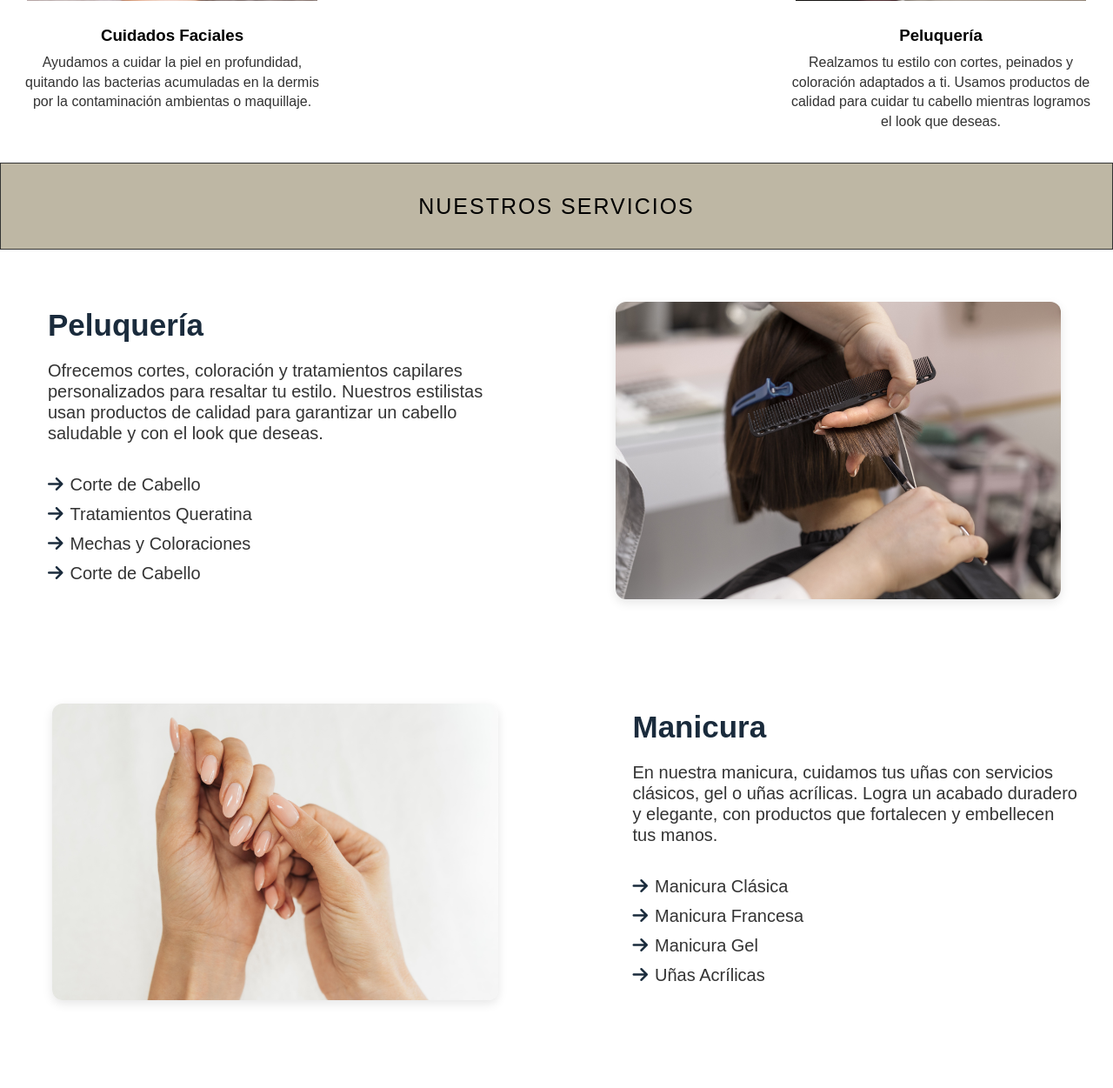
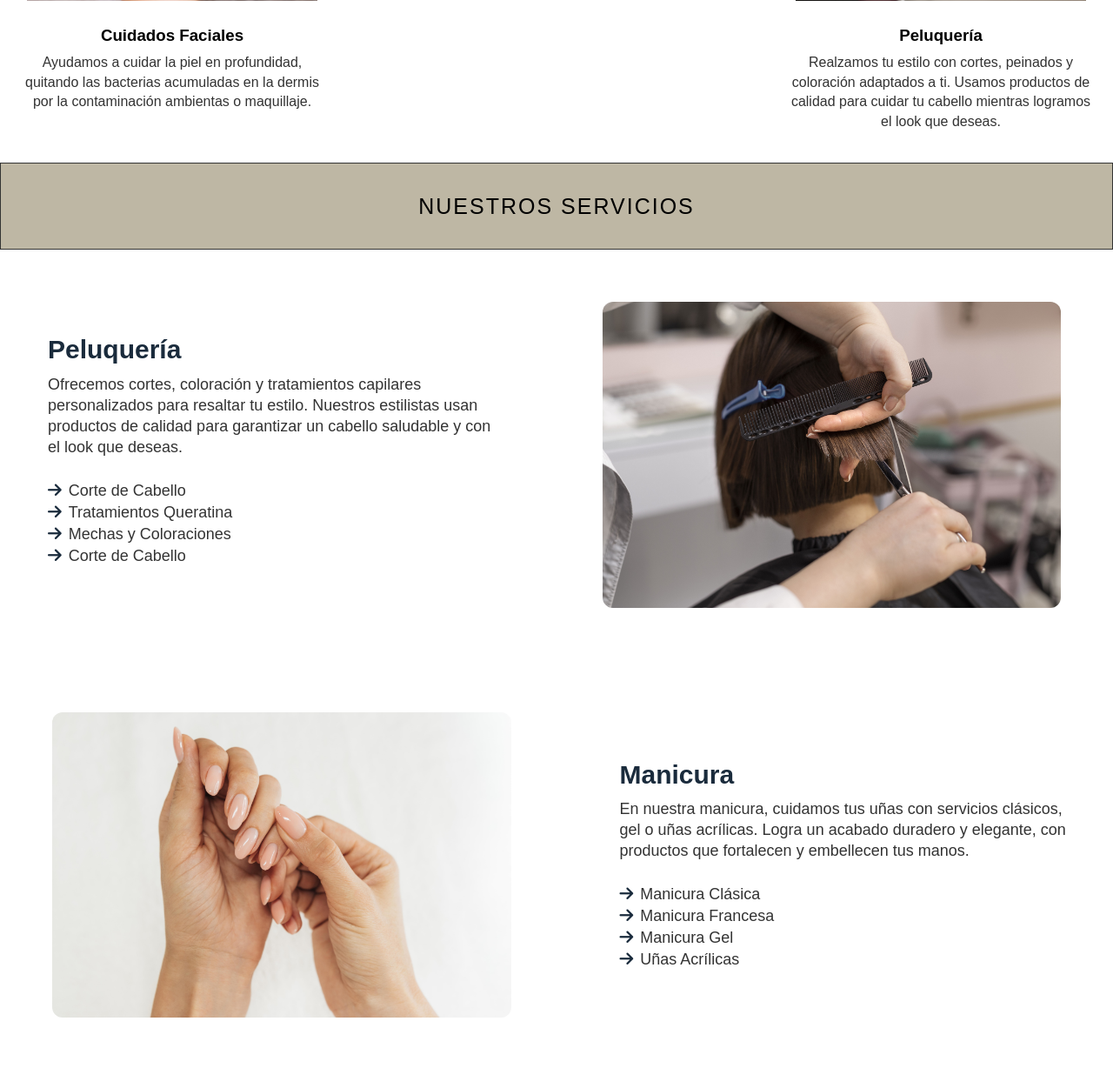
Before and after one commit to Marinamlittle/Proyecto-Fresh-Essence, a PHP site: page /index.html in a window 1280 px wide. Shown: the part 1645-2896 px from the top of the page at 87% size. Run offline with PHP 8.4, Linux system fonts and the light colour scheme; some libraries are stand-ins or nearby versions; some web fonts are replaced.

Commit message:
Servicio Responsive

```diff
--- a/dist/css/landing.css
+++ b/dist/css/landing.css
@@ -9,7 +9,6 @@ header {
   display: flex;
   align-items: center;
   justify-content: space-between;
-  padding: 1rem;
   background-color: transparent;
   width: 100%;
   left: 0;
@@ -24,7 +23,7 @@ header {
 }
 
 .header.shrink .logo {
-  max-width: 16rem;
+  max-width: 15rem;
 }
 
 .nav {
@@ -58,7 +57,7 @@ header {
 }
 
 .nav-list li a:hover {
-  color: #beb7a4;
+  color: #ffffff;
 }
 
 .abrir-menu, .cerrar-menu {
@@ -95,6 +94,9 @@ header {
   .cerrar-menu {
     color: #1a2b3c;
     margin-left: auto;
+  }
+  .header.shrink .logo {
+    max-width: 10rem;
   }
   .logo {
     max-width: 16rem;
@@ -168,6 +170,9 @@ header {
   }
   .boton-principal:hover {
     background-color: #1a2b3c;
+  }
+  .header.shrink .logo {
+    max-width: 14rem;
   }
 }
 /*! normalize.css v8.0.1 | MIT License | github.com/necolas/normalize.css */
@@ -816,7 +821,7 @@ a[href^="#"] {
     max-width: 90%;
   }
 }
-.servicios {
+.servicios-sec {
   margin-top: 0px;
   margin-bottom: 0px;
 }
@@ -846,6 +851,7 @@ a[href^="#"] {
   display: flex;
   justify-content: center;
   align-items: center;
+  margin-top: 40px;
 }
 
 .titulo-nosotros h2 {
@@ -857,11 +863,12 @@ a[href^="#"] {
   font-size: 25px;
 }
 
-.contenido-servicios {
+.contenido-peluqueria, .contenido-manicura, .contenido-tratamiento {
   display: flex;
   flex-direction: row;
-  justify-content: space-between;
-  gap: 40px;
+  justify-content: center;
+  align-items: center;
+  gap: 10px;
   flex-wrap: wrap;
 }
 
@@ -872,7 +879,7 @@ a[href^="#"] {
   padding: 40px;
   display: flex;
   flex-direction: column;
-  gap: 20px;
+  gap: 10px;
   justify-content: center;
   align-items: flex-start;
   text-align: left;
@@ -880,15 +887,15 @@ a[href^="#"] {
 }
 .columna-info h3 {
   color: #1a2b3c;
-  font-size: 35px;
+  font-size: 30px;
 }
 .columna-info p, .columna-info li {
   color: #333333;
-  font-size: 20px;
+  font-size: 18px;
   line-height: 1.5rem;
 }
 
-.servicios-peluqueria li {
+.servicios-peluqueria, .servicios-tratamiento, .servicios-manicura .servicios li {
   margin-bottom: 10px;
 }
 
@@ -905,10 +912,11 @@ a[href^="#"] {
   max-width: 100%;
   height: auto;
   border-radius: 12px;
-  box-shadow: 0 4px 12px rgba(0, 0, 0, 0.1);
 }
 
-.servicios-peluqueria li::before {
+.servicios-peluqueria li::before,
+.servicios-manicura li::before,
+.servicios-tratamiento li::before {
   content: "\f061";
   font-family: "Font Awesome 5 Free";
   font-weight: 900;
@@ -916,10 +924,135 @@ a[href^="#"] {
   margin-right: 8px;
 }
 
-.servicios-peluqueria {
+.servicios-peluqueria, .servicios-manicura, .servicios-tratamiento {
   list-style: none;
   padding: 0;
   margin-top: 15px;
 }
 
+@media screen and (max-width: 480px) {
+  .contenido-peluqueria,
+  .contenido-manicura,
+  .contenido-tratamiento {
+    flex-direction: column;
+    align-items: center;
+    justify-content: center;
+    text-align: center;
+    gap: 10px;
+    padding: 0 15px;
+    margin: 0;
+  }
+  .titulo-servicios h2 {
+    text-align: center;
+    color: #000000;
+    margin: 0;
+    font-weight: 450;
+    letter-spacing: 2px;
+    font-size: 20px;
+  }
+  .titulo-nosotros h2 {
+    text-align: center;
+    margin: 0;
+    color: #000000;
+    font-weight: 450;
+    letter-spacing: 2px;
+    font-size: 20px;
+  }
+  .columna-info {
+    flex: 1;
+    min-width: 280px;
+    text-align: center;
+    padding: 40px;
+    display: flex;
+    flex-direction: column;
+    gap: 10px;
+    justify-content: center;
+    align-items: center;
+    text-align: center;
+  }
+  .columna-info h3 {
+    color: #1a2b3c;
+    font-size: 30px;
+    justify-content: center;
+    align-items: center;
+    text-align: center;
+  }
+  .columna-info p, .columna-info li {
+    color: #333333;
+    font-size: 18px;
+    line-height: 1.5rem;
+    text-align: left;
+  }
+  .columna-foto {
+    flex: 1;
+    display: flex;
+    justify-content: center;
+    align-items: center;
+    min-width: 100px;
+    padding: 10px;
+  }
+  .columna-foto img {
+    max-width: 100%;
+    height: auto;
+    border-radius: 12px;
+  }
+  .servicios-peluqueria li::before,
+  .servicios-manicura li::before,
+  .servicios-tratamiento li::before {
+    content: "\f061";
+    font-family: "Font Awesome 5 Free";
+    font-weight: 900;
+    color: #1a2b3c;
+    margin-right: 8px;
+  }
+  .servicios-peluqueria, .servicios-manicura, .servicios-tratamiento {
+    list-style: none;
+    padding: 0;
+    margin-top: 0px;
+  }
+}
+@media screen and (max-width: 768px) {
+  .contenido-peluqueria, .contenido-manicura, .contenido-tratamiento {
+    display: flex;
+    flex-direction: row;
+    justify-content: space-between;
+    gap: 10px;
+    flex-wrap: wrap;
+  }
+  .columna-info {
+    flex: 1;
+    min-width: 280px;
+    text-align: center;
+    padding: 20px;
+    display: flex;
+    flex-direction: column;
+    gap: 10px;
+    justify-content: center;
+    align-items: flex-start;
+    text-align: left;
+  }
+  .columna-info h3 {
+    color: #1a2b3c;
+    font-size: 18px;
+  }
+  .columna-info p, .columna-info li {
+    color: #333333;
+    font-size: 14px;
+    line-height: 1.5rem;
+  }
+  .columna-foto {
+    flex: 1;
+    display: flex;
+    justify-content: center;
+    align-items: center;
+    min-width: 280px;
+    padding: 20px 0;
+  }
+  .columna-foto img {
+    max-width: 120%;
+    height: 200px;
+    border-radius: 12px;
+  }
+}
+
 /*# sourceMappingURL=landing.css.map */
--- a/index.html
+++ b/index.html
@@ -72,11 +72,11 @@
             </div>
         </section>
 
-    <section id="servicios" class="servicios">
+    <section id="servicios" class="servicios-sec">
     <div class="titulo-servicios">
         <h2>NUESTROS SERVICIOS</h2>
     </div>
-    <div class="contenido-servicios">
+    <div class="contenido-peluqueria">
         <div class="columna-info">
             <h3>Peluquería</h3>
             <p>Ofrecemos cortes, coloración y tratamientos capilares personalizados para resaltar tu estilo. Nuestros estilistas usan productos de calidad para garantizar un cabello saludable y con el look que deseas.</p>
@@ -93,15 +93,15 @@
     </div>
 </section>
 
-<section id="servicios" class="servicios">
-    <div class="contenido-servicios">
+<section id="manicura" class="servicios-sec">
+    <div class="contenido-manicura">
         <div class="columna-foto">
             <img src="/src/img/9.jpg" alt="Foto" />
         </div>
         <div class="columna-info">
             <h3>Manicura</h3>
             <p>En nuestra manicura, cuidamos tus uñas con servicios clásicos, gel o uñas acrílicas. Logra un acabado duradero y elegante, con productos que fortalecen y embellecen tus manos.</p>
-            <ul class="servicios-peluqueria">
+            <ul class="servicios-manicura">
                 <li>Manicura Clásica</li>
                 <li>Manicura Francesa</li>
                 <li>Manicura Gel</li>
@@ -112,12 +112,12 @@
     </div>
 </section>
 
-<section id="servicios" class="servicios">
-    <div class="contenido-servicios">
+<section id="servicios" class="servicios-sec">
+    <div class="contenido-tratamiento">
         <div class="columna-info">
             <h3>Tratamientos Faciales</h3>
             <p>Ofrecemos manicura tradicional, francesa, gel y uñas acrílicas, todos diseñados para embellecer y fortalecer tus uñas. Usamos productos de alta calidad para un acabado duradero y elegante, manteniendo tus manos siempre impecables.</p>
-            <ul class="servicios-peluqueria">
+            <ul class="servicios-tratamiento">
                 <li>Limpieza Facial Profunda</li>
                 <li>Tratamientos Anti-Edad</li>
                 <li>Hidatración Facial Intensiva</li>
--- a/src/scss/principal/_header.scss
+++ b/src/scss/principal/_header.scss
@@ -4,7 +4,6 @@ header{
     display: flex;
     align-items: center;
     justify-content: space-between;
-    padding: 1rem;
     background-color: transparent;
     width: 100%;
     left: 0;
@@ -13,14 +12,12 @@ header{
     padding: 1rem 2rem;
     transition: padding 0.3s ease, background-color 0.3s ease;
 }
-
 .header.shrink {
     padding: 0.4rem 2rem;
 }
 .header.shrink .logo {
-    max-width: 16rem;
+    max-width: 15rem;
 }
-
 .nav {
   background-color: transparent;
   display: flex;
@@ -32,12 +29,10 @@ header{
 .header.active{
   background-color: v.$beige;
 }
-
 .logo{
     max-width: 18rem;
     transition: max-width 0.3s ease;
 }
-
 .nav-list{
     list-style-type: none;
     display: flex;
@@ -49,7 +44,7 @@ header{
     color: v.$gris;
 }
 .nav-list li a:hover{
-    color: v.$beige;
+    color: v.$blanco;
 }
 .abrir-menu, .cerrar-menu {
     display: none;
@@ -85,6 +80,9 @@ header{
     color: v.$marino;
     margin-left: auto;
  }
+ .header.shrink .logo {
+    max-width: 10rem;
+}
 
 .logo{
     max-width: 16rem;
@@ -162,4 +160,7 @@ header{
 .boton-principal:hover {
     background-color: v.$marino;
 }
+.header.shrink .logo {
+    max-width: 14rem;
 }
+}
--- a/src/scss/principal/_servicios.scss
+++ b/src/scss/principal/_servicios.scss
@@ -1,6 +1,6 @@
 @use 'variables' as v;
 
-.servicios {
+.servicios-sec {
     margin-top: 0px;
     margin-bottom: 0px;
 }
@@ -29,6 +29,7 @@
     display: flex;
     justify-content: center;
     align-items: center;
+    margin-top: 40px;
 }
 
 .titulo-nosotros h2 {
@@ -40,11 +41,12 @@
     font-size: 25px;
 }
 
-.contenido-servicios {
+.contenido-peluqueria, .contenido-manicura, .contenido-tratamiento  {
   display: flex;
   flex-direction: row;
-  justify-content: space-between;
-  gap: 40px;
+  justify-content: center;
+  align-items: center;
+  gap: 10px;
   flex-wrap: wrap;
 }
 
@@ -55,27 +57,25 @@
   padding: 40px;
   display: flex;
   flex-direction: column;
-  gap: 20px;
+  gap: 10px;
   justify-content: center;
   align-items: flex-start;
   text-align: left;
   margin-left: 15px;
 h3{
     color: v.$marino;
-    font-size: 35px;
-}
-p{
-
+    font-size: 30px;
 }
 p, li{
     color: v.$gris;
-    font-size: 20px;
+    font-size: 18px;
     line-height: 1.5rem;
 }}
 
-.servicios-peluqueria li {
+.servicios-peluqueria, .servicios-tratamiento, .servicios-manicura .servicios li {
   margin-bottom: 10px;
 }
+
 .columna-foto {
   flex: 1;
   display: flex;
@@ -89,17 +89,153 @@ p, li{
   max-width: 100%;
   height: auto;
   border-radius: 12px;
-  box-shadow: 0 4px 12px rgba(0,0,0,0.1);
 }
-.servicios-peluqueria li::before {
+.servicios-peluqueria li::before,
+.servicios-manicura li::before,
+.servicios-tratamiento li::before {
   content: "\f061";
   font-family: "Font Awesome 5 Free";
   font-weight: 900;
   color: v.$marino;
   margin-right: 8px;
 }
-.servicios-peluqueria {
+
+
+.servicios-peluqueria, .servicios-manicura, .servicios-tratamiento {
   list-style: none;
   padding: 0;
   margin-top: 15px;
 }
+
+//MOVIL
+@media screen and (max-width: 480px) {
+
+  .contenido-peluqueria,
+  .contenido-manicura,
+  .contenido-tratamiento {
+    flex-direction: column;
+    align-items: center;
+    justify-content: center;
+    text-align: center;
+    gap: 10px;
+    padding: 0 15px;
+    margin: 0;
+  }
+
+  .titulo-servicios h2 {
+    text-align: center;
+    color: v.$negro;
+    margin: 0;
+    font-weight: 450;
+    letter-spacing: 2px;
+    font-size: 20px;
+}
+.titulo-nosotros h2 {
+  text-align: center;
+  margin: 0;
+  color: v.$negro;
+  font-weight: 450;
+  letter-spacing: 2px;
+  font-size: 20px;
+}
+  .columna-info {
+    flex: 1;
+    min-width: 280px;
+    text-align: center;
+    padding: 40px;
+    display: flex;
+    flex-direction: column;
+    gap: 10px;
+    justify-content: center;
+    align-items: center;
+    text-align: center;
+  h3{
+      color: v.$marino;
+      font-size: 30px;
+      justify-content: center;
+      align-items: center;
+      text-align: center;
+  }
+  p, li {
+    color: v.$gris;
+    font-size: 18px;
+    line-height: 1.5rem;
+    text-align: left;
+  }
+  }
+  .columna-foto {
+    flex: 1;
+    display: flex;
+    justify-content: center;
+    align-items: center;
+    min-width: 100px;
+    padding: 10px;
+  }
+  .columna-foto img {
+    max-width: 100%;
+    height: auto;
+    border-radius: 12px;
+  }
+.servicios-peluqueria li::before,
+.servicios-manicura li::before,
+.servicios-tratamiento li::before {
+  content: "\f061";
+  font-family: "Font Awesome 5 Free";
+  font-weight: 900;
+  color: v.$marino;
+  margin-right: 8px
+}
+.servicios-peluqueria, .servicios-manicura, .servicios-tratamiento {
+  list-style: none;
+  padding: 0;
+  margin-top: 0px;
+}
+
+}
+//tablet
+@media screen and (max-width: 768px){
+  .contenido-peluqueria, .contenido-manicura, .contenido-tratamiento  {
+    display: flex;
+    flex-direction: row;
+    justify-content: space-between;
+    gap: 10px;
+    flex-wrap: wrap;
+  }
+
+  .columna-info {
+    flex: 1;
+    min-width: 280px;
+    text-align: center;
+    padding: 20px;
+    display: flex;
+    flex-direction: column;
+    gap: 10px;
+    justify-content: center;
+    align-items: flex-start;
+    text-align: left;
+  h3{
+    color: v.$marino;
+    font-size: 18px;
+  }
+  p, li{
+    color: v.$gris;
+    font-size: 14px;
+    line-height: 1.5rem;
+  }}
+  .columna-foto {
+    flex: 1;
+    display: flex;
+    justify-content: center;
+    align-items: center;
+    min-width: 280px;
+    padding: 20px 0;
+  }
+
+  .columna-foto img {
+    max-width: 120%;
+    height: 200px;
+    border-radius: 12px;
+  }
+
+
+}
```
Also changed, not shown: 1 other file.
